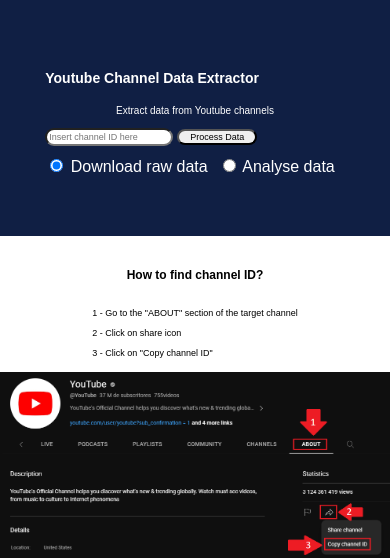
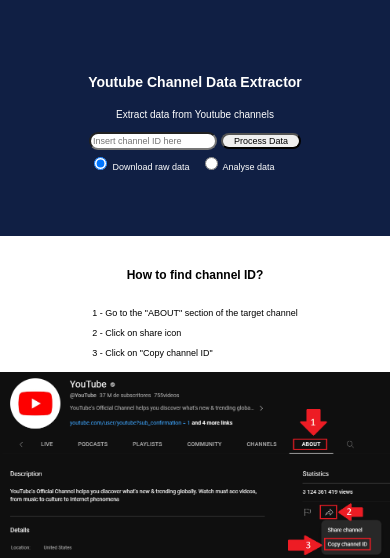
Before and after one commit to gabrieltsferreira/YTChannelDataExtractor, a Flask app: page / in a window 390 px wide. Shown: the top 558 px of the page. Run offline with Flask 3, Linux system fonts and the light colour scheme.

Commit message:
responsive input option

```diff
--- a/static/css/index.css
+++ b/static/css/index.css
@@ -124,6 +124,11 @@
         font-size: 9px;
     }
 
+    .input-option-item{
+        font-size: 12px;
+        padding-top: 4px;
+    }
+
     .tutorial-title{
         font-size: 15px;
     }
@@ -165,6 +170,11 @@
         font-size: 9px;
     }
 
+    .input-option-item{
+        font-size: 9px;
+        padding-top: 4px;
+    }
+
     .tutorial-title{
         font-size: 12px;
     }
```
